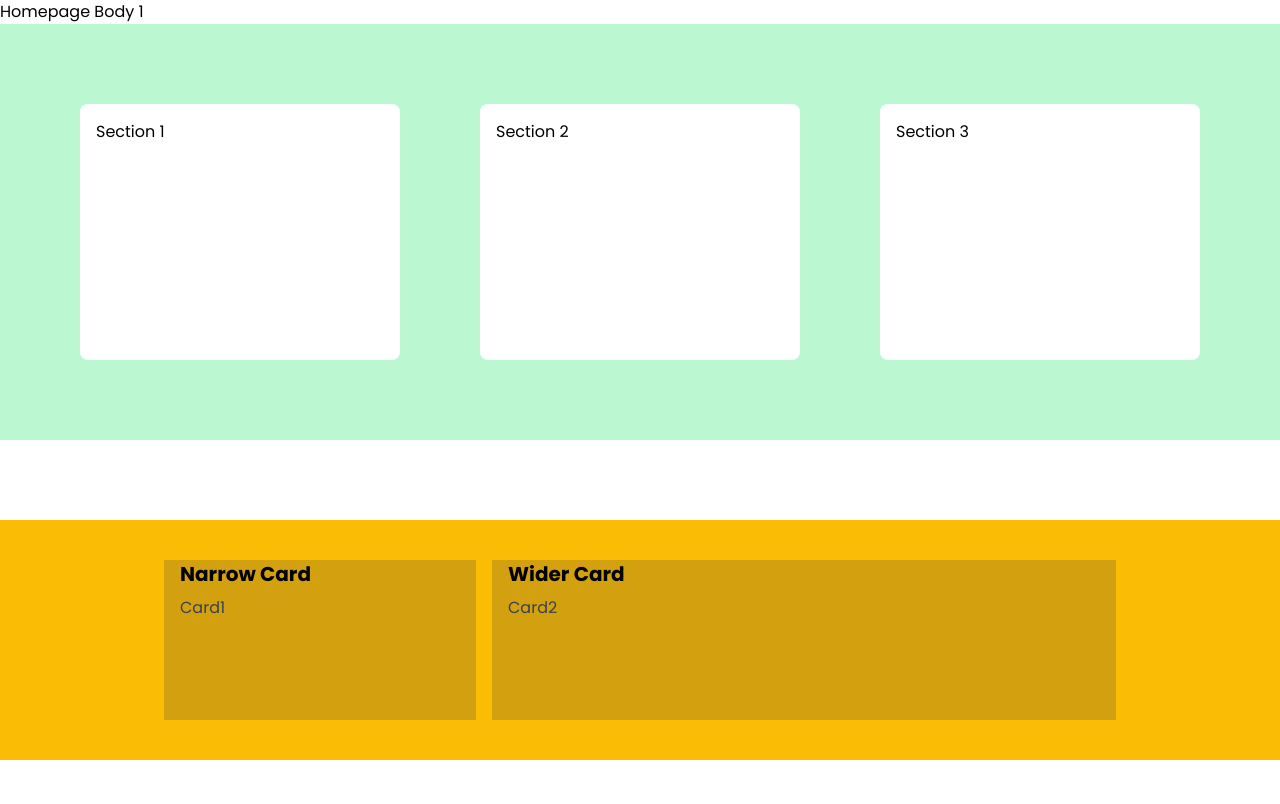
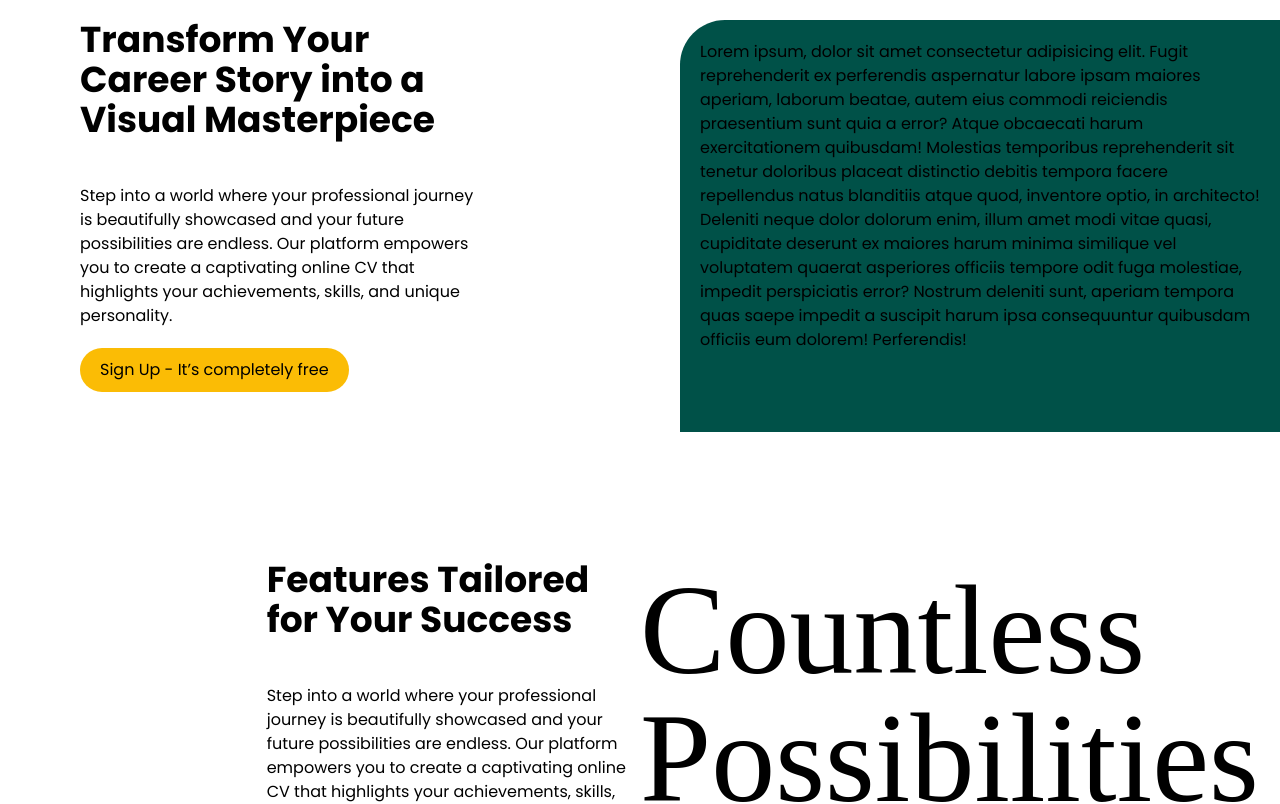
Before and after one commit to onuorachidimma/cv_maker, a React (Vite) app: page / in a window 1280 px wide. Shown: the top 804 px of the page. Built offline with nearby package versions, Linux system fonts and the light colour scheme; a web font is replaced by a local one.

Commit message:
feat: render component & customize tailwind style

```diff
--- a/src/layouts/homepageBody1.jsx
+++ /dev/null
@@ -1,8 +0,0 @@
-const HomepageBody1 = () => {
-    return(
-        <div>
-            Homepage Body 1
-        </div>
-    )
-}
-export default HomepageBody1
--- a/src/pages/homePage.jsx
+++ b/src/pages/homePage.jsx
@@ -1,6 +1,6 @@
 import React from 'react';
 import HomepageBody2 from '../layouts/HomepageBody2';
-import HomepageBody1 from '../layouts/homepageBody1';
+import HomepageBody1 from '../layouts/homepageBody1/homepageBody1';
 
 
 const HomePage = () => {
--- a/src/pages/loginPage.jsx
+++ b/src/pages/loginPage.jsx
@@ -85,7 +85,7 @@
         </div>
       </div>
 
-      <div className="hidden md:block md:w-6/12 lg:w-1/3 bg-purple text-white relative">
+      <div className="hidden md:block md:w-6/12 lg:w-1/3 bg-customDarkGreen text-white relative">
         <div className="w-8/12 mx-auto mt-14 relative">
           <img className="w-full" src={loginPicture} alt="reviewer Picture" />
           <img className="absolute bottom-0 left-0" src={yellowAngle} alt="" />
--- a/tailwind.config.js
+++ b/tailwind.config.js
@@ -33,7 +33,7 @@
         'tl-45px': '45px 0 0 0', // top-left corner
       },
       fontSize: {
-        '230px': '230px',
+        '180px': '180px',
       },
       lineHeight: {
         '156px': '156px',
```
